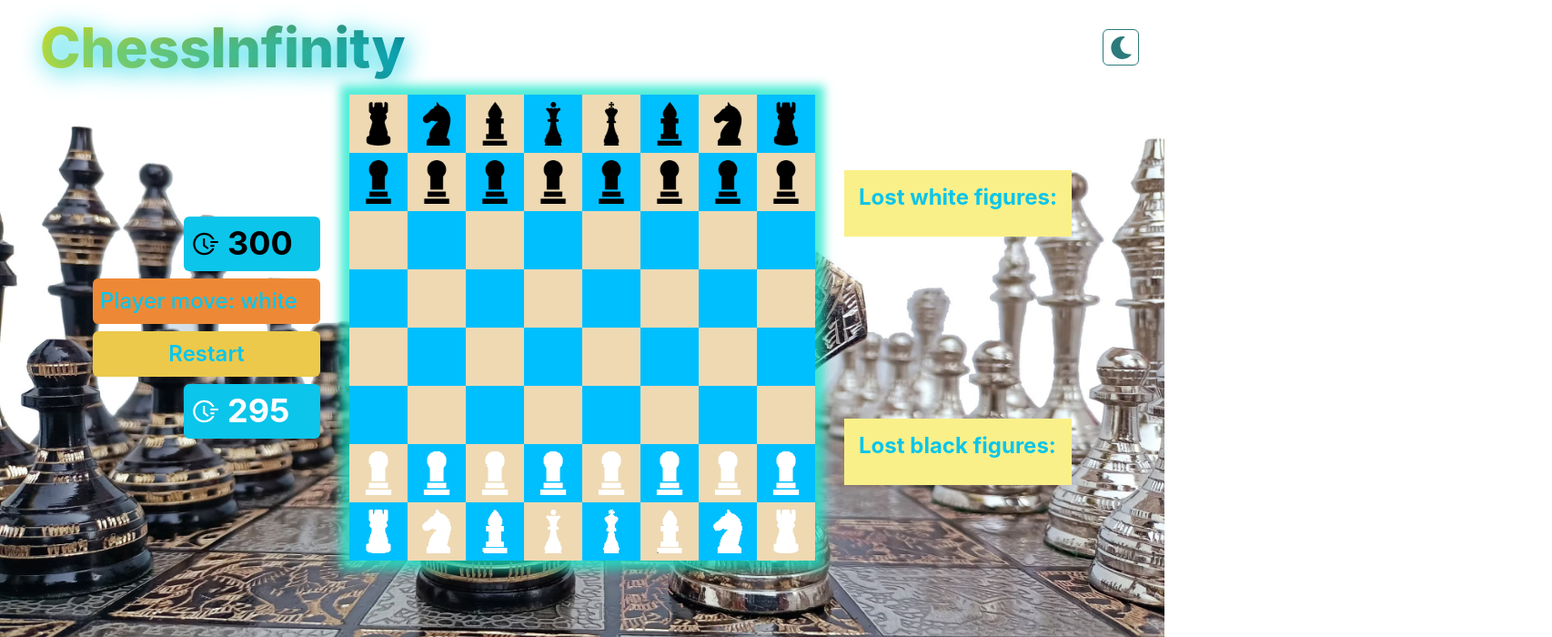
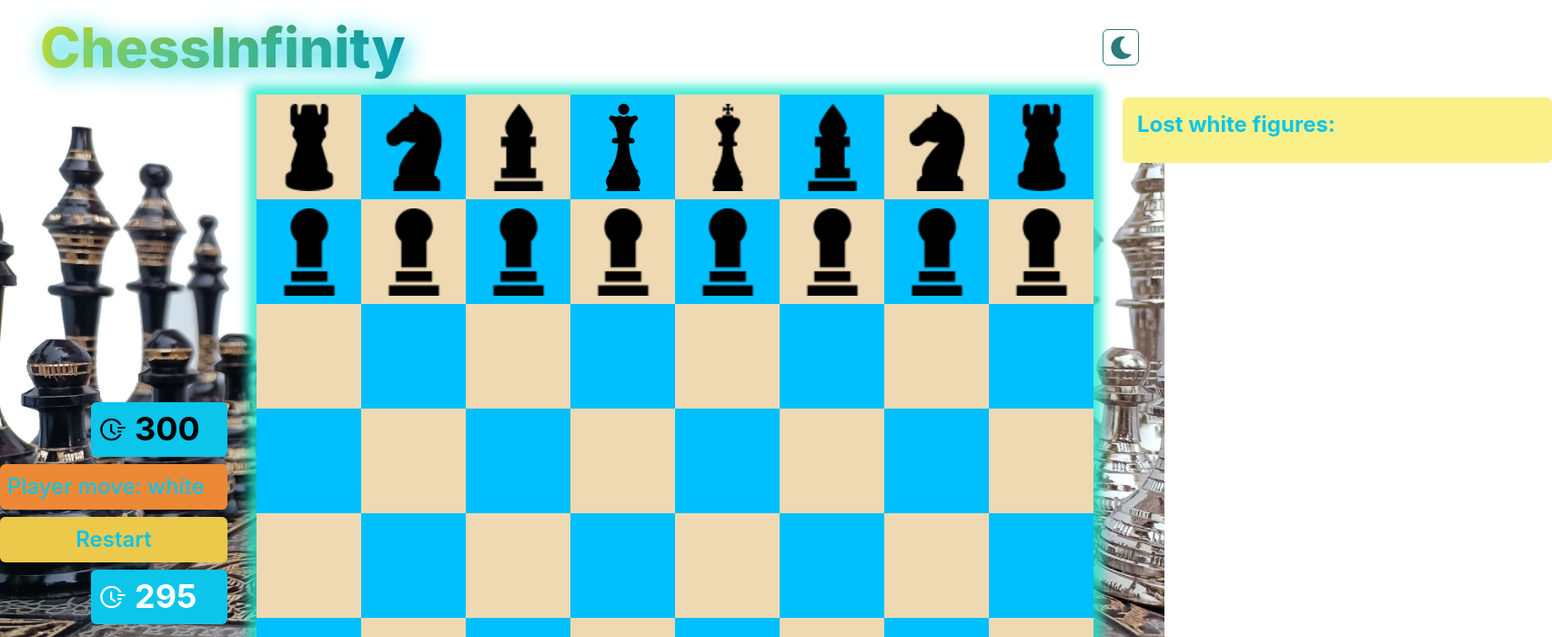
Before and after one commit to namhels/chess-react-typescript, a React (Create React App) app: page / in a window 1280 px wide. Shown: the top 700 px of the page at 91% size, 1706 px wide, since content can reach past the window. Built offline with nearby package versions, Linux system fonts and the light colour scheme.

Commit message:
add styles LostFigures, BoardComponent

```diff
--- a/src/App.css
+++ b/src/App.css
@@ -15,16 +15,16 @@
 }
 
 .cell {
-  width: 64px;
-  height: 64px;
+  width: 115px;
+  height: 115px;
   display: flex;
   justify-content: center;
   align-items: center;
 }
 
 .cell img {
-  width: 48px;
-  height: 48px;
+  width: 96px;
+  height: 96px;
   position: relative;
 }
 
@@ -40,8 +40,8 @@
 }
 
 .available {
-  height: 12px;
-  width: 12px;
+  height: 24px;
+  width: 24px;
   border-radius: 50%;
   background-color: rgb(30, 211, 30);
   box-shadow: 0px 0px 16px 8px rgba(30, 211, 30, 0.75);
--- a/src/App.tsx
+++ b/src/App.tsx
@@ -70,8 +70,9 @@ function App() {
           swapPlayer={swapPlayer}
         />
         <Flex
+          h='915px'
           flexDirection='column'
-          gap='200px'
+          justifyContent='space-between'
         >
           <LostFigures
             title='Lost white figures:'
--- a/src/components/BoardComponent.tsx
+++ b/src/components/BoardComponent.tsx
@@ -48,8 +48,8 @@ export const BoardComponent: FC<BoardProps> = ({ board, setBoard, currentPlayer,
   return (
     <>
       <Flex
-        w='calc(64px * 8)'
-        h='calc(64px * 8)'
+        w='calc(115px * 8)'
+        h='calc(115px * 8)'
         flexWrap='wrap'
         boxShadow='0px 0px 10px 10px rgba(23,231,201,0.75)'
       >
--- a/src/components/LostFigures.tsx
+++ b/src/components/LostFigures.tsx
@@ -10,9 +10,10 @@ interface LostFiguresProps {
 const LostFigures: FC<LostFiguresProps> = ({title, figures}) => {
   return (
     <Box
-      maxWidth='472px'
+      w='472px'
       p={4}
       bg='yellow.200'
+      borderRadius='md'
     >
       <Heading as='h3' mb={3} color="cyan.400" fontSize='2xl'>{title}</Heading>
       <Flex flexWrap='wrap' gap={2}>
```
